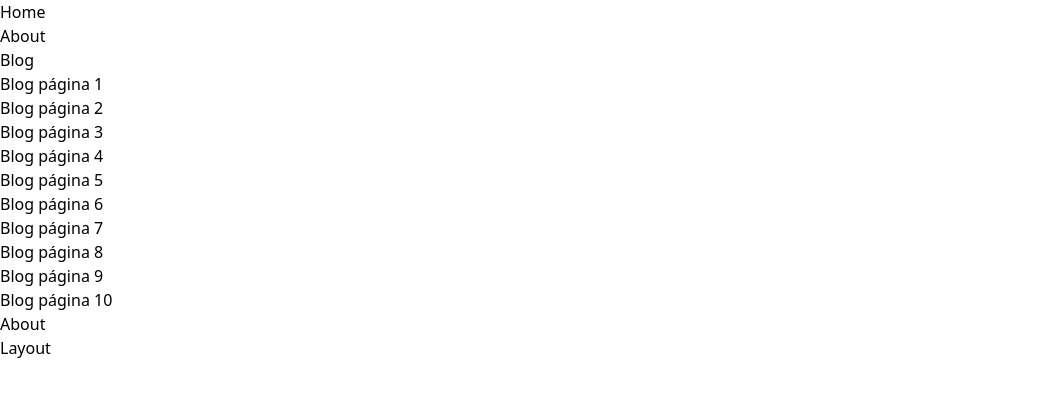
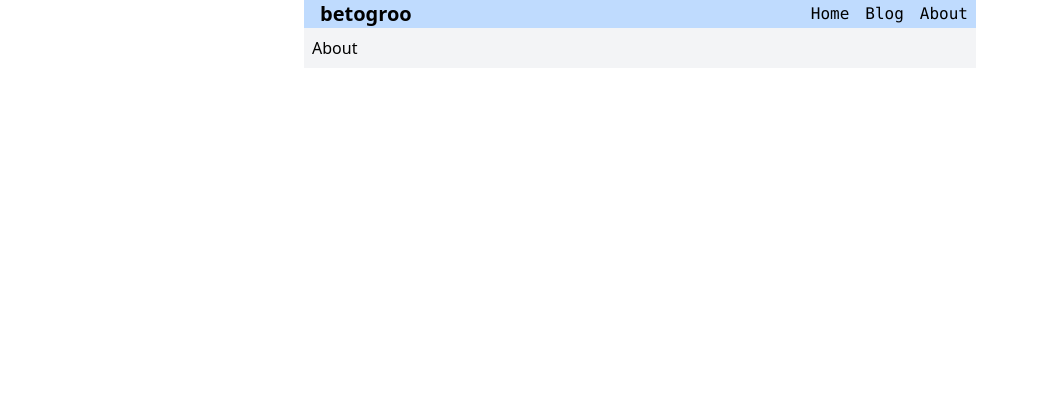
Before and after one commit to betogroo/nuxt-01, a Nuxt app: page /about in a window 1280 px wide. Shown: the top 396 px of the page, without its empty margins (0-1039 px from the left). Built offline with nearby package versions, Linux system fonts and the light colour scheme.

Commit message:
feat: stylize nav-bar

```diff
--- a/app/layouts/default.vue
+++ b/app/layouts/default.vue
@@ -1,19 +1,21 @@
 <script setup lang="ts"></script>
 
 <template>
-  <div>
-    <nav>
-      <ul>
-        <li><NuxtLink to="/">Home</NuxtLink></li>
-        <li><NuxtLink to="/about">About</NuxtLink></li>
-        <li><NuxtLink to="/blog">Blog</NuxtLink></li>
-        <ul>
-          <li v-for="id in 10">
-            <NuxtLink :to="`/blog/${id}`">Blog página {{ id }}</NuxtLink>
-          </li>
+  <div class="container mx-auto bg-gray-100  max-w-2xl">
+    <header class="flex justify-between items-center bg-blue-200 px-2">
+      <div>
+        <NuxtLink to="/" class="text-xl font-semibold hover:bg-gray-200 p-2" >betogroo</NuxtLink>
+      </div>
+      <nav class="font-mono">
+        <ul class="flex space-x-4">
+          <li><NuxtLink to="/">Home</NuxtLink></li>
+          <li><NuxtLink to="/blog">Blog</NuxtLink></li>
+          <li><NuxtLink to="/about">About</NuxtLink></li>
         </ul>
-      </ul>
-    </nav>
-    <slot />
+      </nav>
+    </header>
+    <main class="p-2">
+      <slot />
+    </main>
   </div>
 </template>
--- a/app/pages/about.vue
+++ b/app/pages/about.vue
@@ -1,15 +1,7 @@
 <script setup lang="ts">
-const route = useRoute()
-definePageMeta({
-  layout: 'default',
-})
 
-const enableCustomLayout = () => {
-  setPageLayout(route.meta.layout === 'default' ? 'invert' : 'default')
-}
 </script>
 
 <template>
   <div>About</div>
-  <button @click="enableCustomLayout">Layout</button>
 </template>
```
